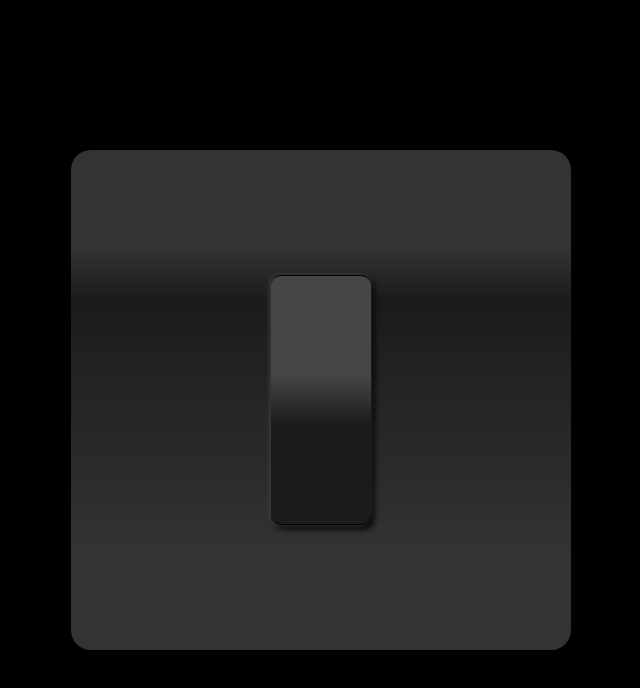
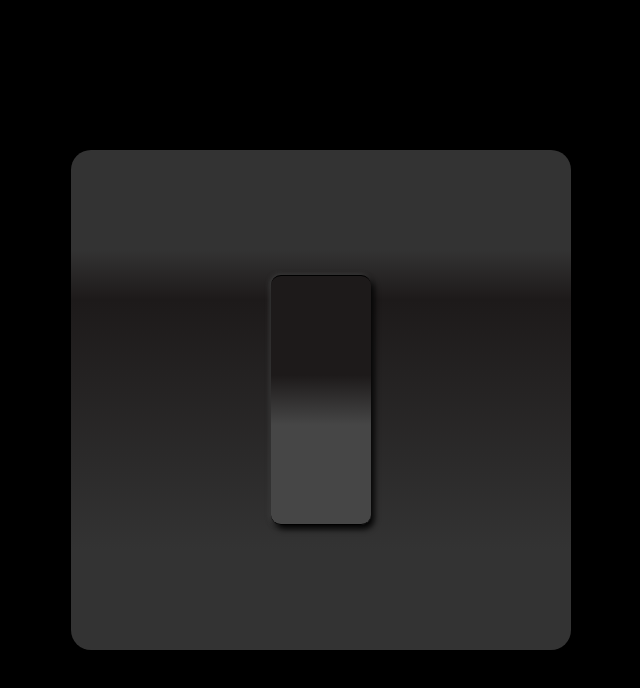
Before and after one commit to elshaw82/Switch, a plain HTML site: page index.html in a window 1280 px wide. Both pictures are taken after a click on the element 640 px from the left and 400 px from the top of the page. Shown: the whole page, without its empty margins (319-959 px from the left). Drawn offline with Linux system fonts and the light colour scheme.

Commit message:
Switch class toggle added

```diff
--- a/index.html
+++ b/index.html
@@ -9,7 +9,7 @@
     <body>
         <div class="container">
             <div class="frame">
-                <div id="switch"></div>
+                <div class="switch"></div>
             </div>
         </div>
         <script src="script.js"></script>
--- a/script.js
+++ b/script.js
@@ -1,10 +1,18 @@
-const lightSwitch = document.querySelector('#switch').addEventListener('click', colorToggle);
+const lightSwitch = document.querySelector('.switch').addEventListener('click', colorToggle);
 
 
 function colorToggle(){
     var element = document.body;
     element.classList.toggle("dark-mode");
 
-    var clickSwitch = document.getElementById("switch");
-    clickSwitch.classList.toggle("reverse");
-}
+    this.classList.toggle('switch-on');
+    this.classList.toggle('switch-off');
+    // var switchButton = document.getElementById('switch');
+    // switchButton.classList.add('switch-on');
+    }
+    // var clickSwitch = document.getElementById("switch");
+    // clickSwitch.classList.toggle("reverse");
+// function classToggle() {
+//     this.classList.toggle('switch-on');
+//     this.classList.toggle('switch-off');
+// }
--- a/style.css
+++ b/style.css
@@ -31,7 +31,7 @@ body {
     background-image: linear-gradient( #333333 20%, #1d1a1a 30%, #333333 80%);
 }
 
-#switch {
+.switch {
     width: 100px;
     height:250px;
     border-bottom: solid black 1px;
@@ -40,7 +40,17 @@ body {
     box-shadow: -1px 0px 5px #464646, 3px 4px 6px black;
 }
 
-.reverse {
+
+.switch-on {
+    width: 100px;
+    height:250px;
+    border-bottom: solid black 1px;
+    background-image: linear-gradient( #464646 40%, #1d1a1a 60%);
+    border-radius: 10px;
+    box-shadow: -1px 0px 5px #464646, 3px 4px 6px black;
+}
+
+.switch-off {
     width: 100px;
     height:250px;
     border-top: solid black 1px;
```
